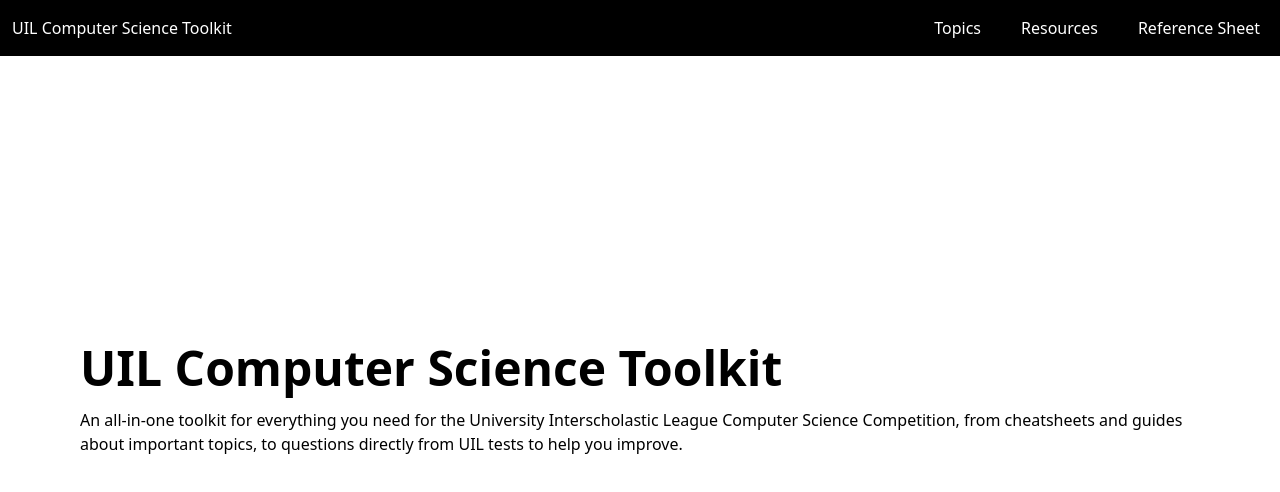
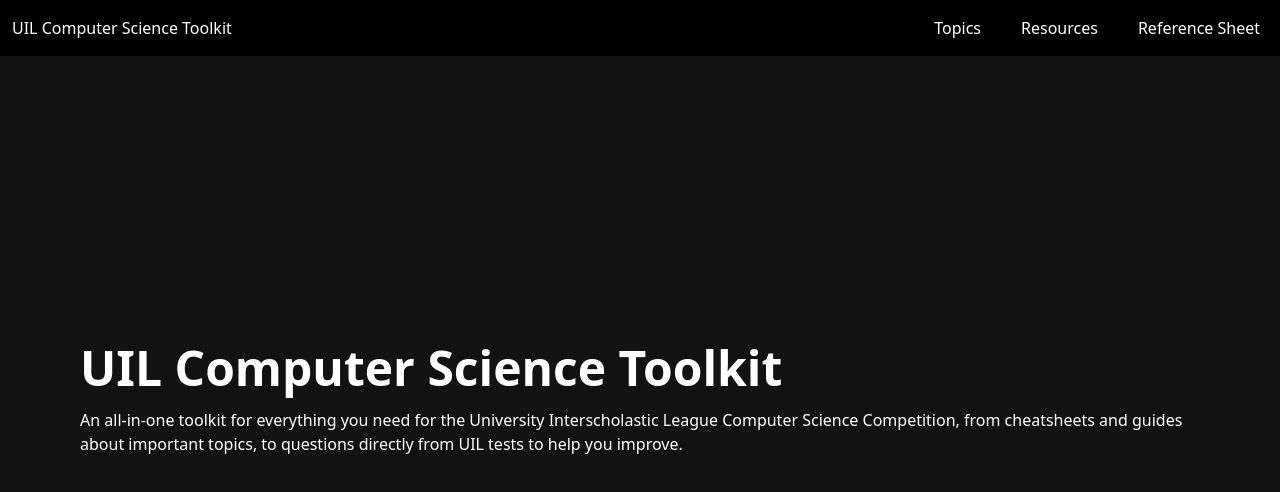
Before and after one commit to Villy-P/UIL-CS-Toolkit, a SvelteKit app: page / in a window 1280 px wide. Shown: the top 492 px of the page. Built offline with nearby package versions, Linux system fonts and the light colour scheme.

Commit message:
feat: add dark mode styles to app.css

```diff
--- a/src/app.css
+++ b/src/app.css
@@ -1 +1,6 @@
-@import 'tailwindcss';
+@import "tailwindcss";
+
+body {
+    background-color: #121212;
+    color: #fff;
+}
```
